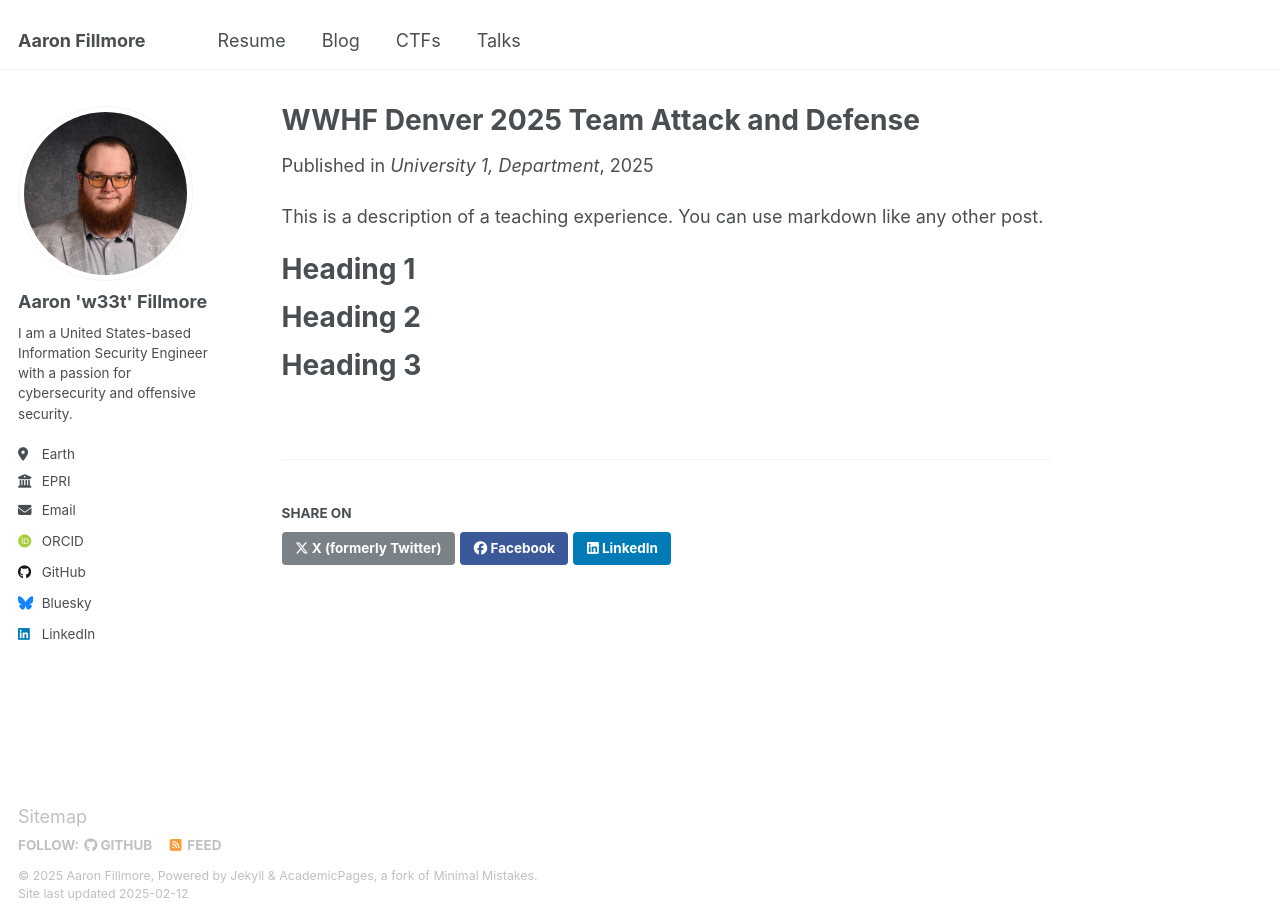
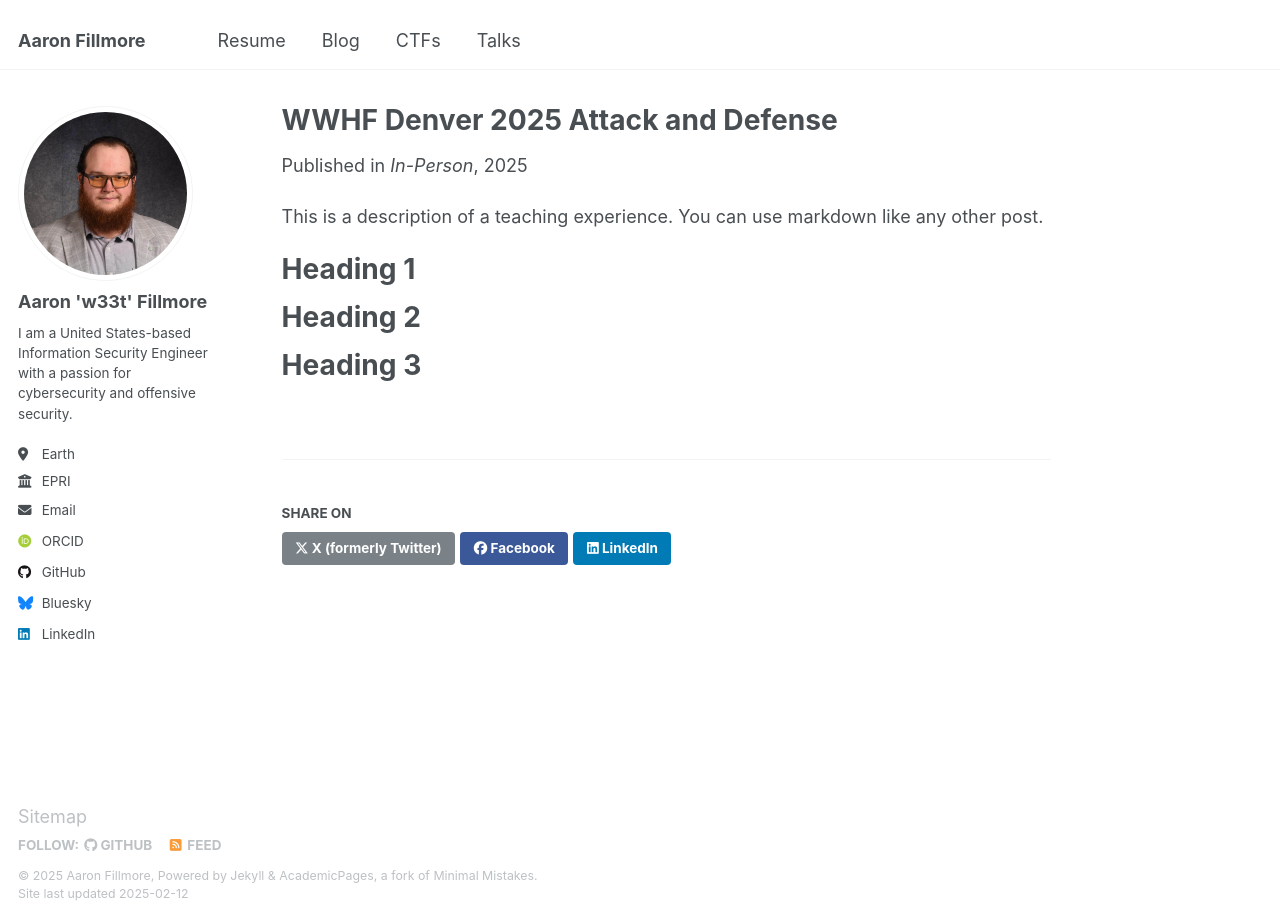
Before and after one commit to w33ts/w33ts.github.io, a Jekyll site: the page built from _ctfs/wwhf-denver-2025-attack-defense.md, in a window 1280 px wide and 922 px high. Built offline with Jekyll 4.4.1, drawn with Linux system fonts in a browser that asks for light colours; some web fonts are replaced.

Commit message:
Update and rename wwhf-denver-2025-team-attack-defense.md to wwhf-denver-2025-attack-defense.md

```diff
--- a/_ctfs/wwhf-denver-2025-team-attack-defense.md
+++ b/_ctfs/wwhf-denver-2025-attack-defense.md
@@ -1,10 +1,10 @@
 ---
-title: "WWHF Denver 2025 Team Attack and Defense"
+title: "WWHF Denver 2025 Attack and Defense"
 collection: ctfs
 type: "Team Attack and Defense"
-place: 1st
-permalink: /ctfs/wwhf-denver-2025-team-attack-defense
-venue: "University 1, Department"
+place: "1st Place"
+permalink: /ctfs/wwhf-denver-2025-attack-defense
+venue: "In-Person"
 date: 2025-02-07
 location: "Denver, Colorado"
 ---
```
